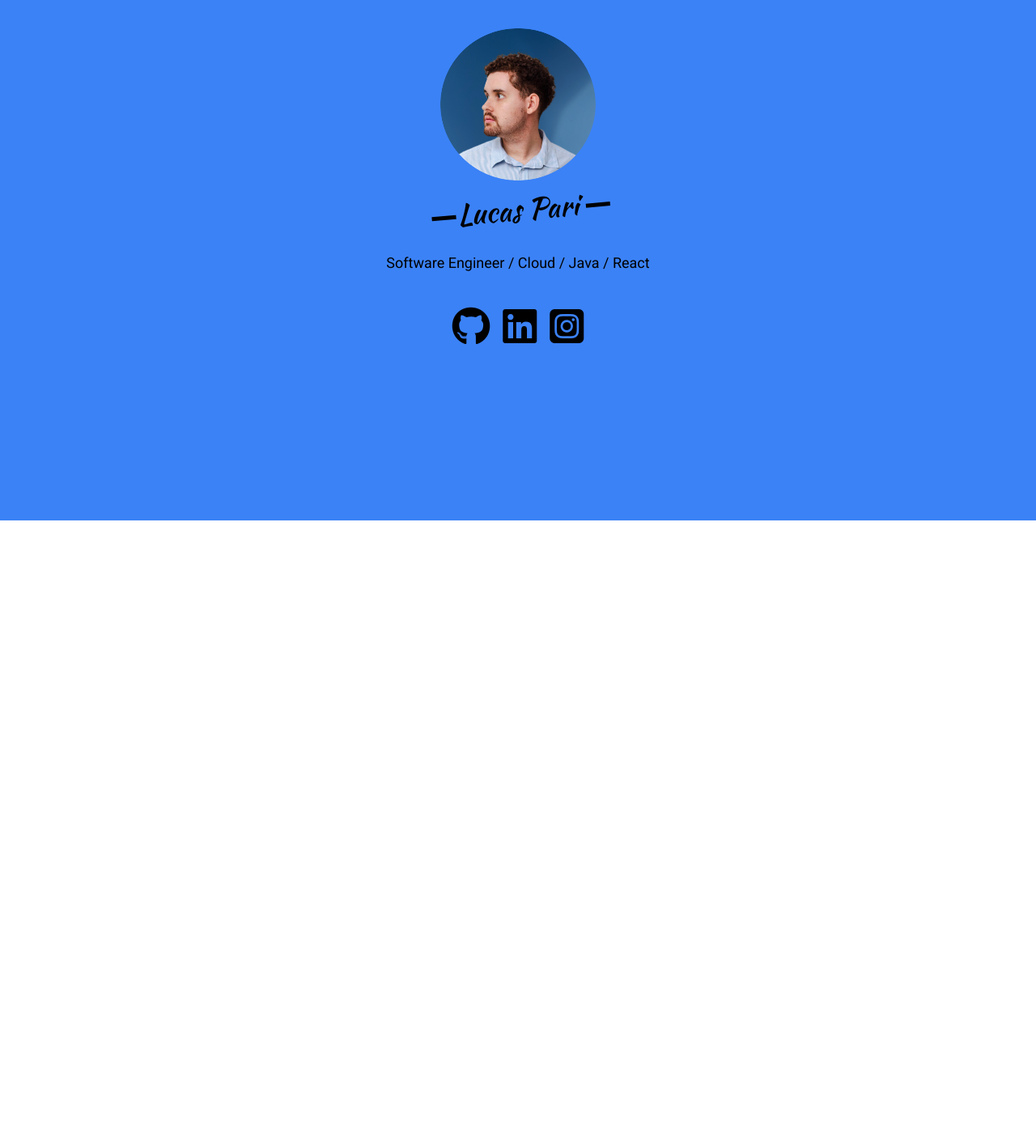
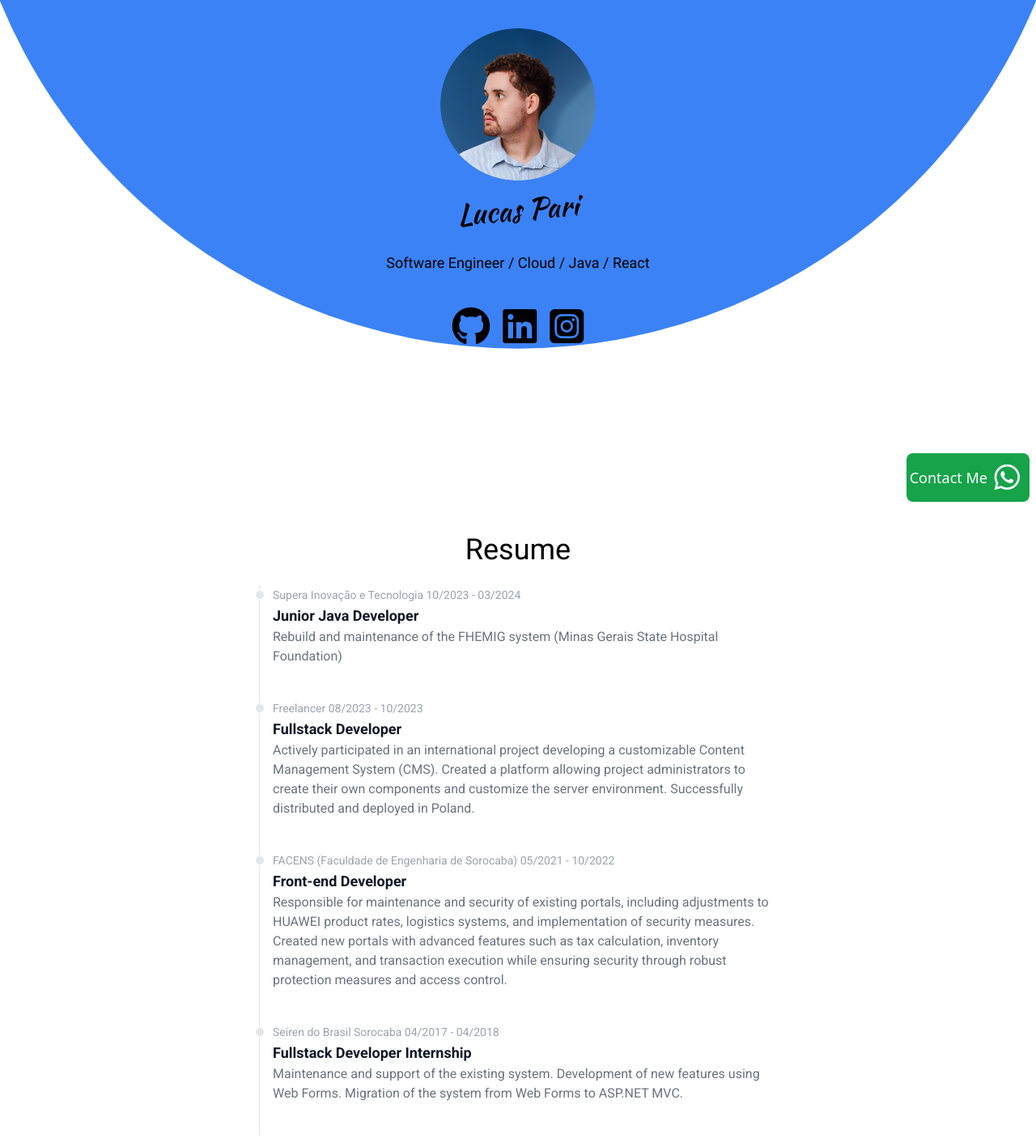
Before and after one commit to lucaspari/portfolio, a plain HTML site: page index.html in a window 1280 px wide. Shown: the part 157-1563 px from the top of the page at 81% size. Before the commit the page ends 800 px from the top, so only its background shows below. Drawn offline with nearby package versions, Linux system fonts and the light colour scheme.

Commit message:
feat: added new styles with clip-path

```diff
--- a/index.html
+++ b/index.html
@@ -2,6 +2,8 @@
 <html lang="en">
   <head>
     <meta charset="UTF-8" />
+    <meta name="viewport" content="width=device-width, initial-scale=1.0" />
+    <title>Lucas Pari ©</title>
     <script src="https://cdn.tailwindcss.com"></script>
     <link rel="preconnect" href="https://fonts.googleapis.com" />
     <link rel="preconnect" href="https://fonts.gstatic.com" crossorigin />
@@ -17,14 +19,10 @@
       crossorigin="anonymous"
       referrerpolicy="no-referrer"
     />
-    <meta name="viewport" content="width=device-width, initial-scale=1.0" />
-    <title>Lucas Pari ©</title>
   </head>
   <body>
-    <div class="container">
-      <header
-        class="min-h-screen w-screen bg-blue-500 flex items-center justify-center"
-      >
+    <div class="z-0 h-screen back-blue bg-blue-500 flex justify-center">
+      <header class="flex items-center justify-center">
         <div class="flex p-2 m-2 flex-col justify-center">
           <div class="flex justify-center">
             <img
@@ -55,5 +53,103 @@
         </div>
       </header>
     </div>
+    <section class="roboto-regular flex justify-center">
+      <div class="flex flex-col">
+        <h2 class="text-center text-4xl py-2 my-2">Resume</h2>
+
+        <ol
+          class="relative border-s w-1/2 m-auto border-gray-200 dark:border-gray-700 my-2"
+        >
+          <li class="mb-10 ms-4">
+            <div
+              class="absolute w-3 h-3 bg-gray-200 rounded-full mt-1.5 -start-1.5 border border-white dark:border-gray-900 dark:bg-gray-700"
+            ></div>
+            <time
+              class="mb-1 text-sm font-normal leading-none text-gray-400 dark:text-gray-500"
+              >Supera Inovação e Tecnologia 10/2023 - 03/2024</time
+            >
+            <h3 class="text-lg font-semibold text-gray-900">
+              Junior Java Developer
+            </h3>
+            <p
+              class="mb-4 text-base font-normal text-gray-500 dark:text-gray-400"
+            >
+              Rebuild and maintenance of the FHEMIG system (Minas Gerais State
+              Hospital Foundation)
+            </p>
+          </li>
+          <li class="mb-10 ms-4">
+            <div
+              class="absolute w-3 h-3 bg-gray-200 rounded-full mt-1.5 -start-1.5 border border-white dark:border-gray-900 dark:bg-gray-700"
+            ></div>
+            <time
+              class="mb-1 text-sm font-normal leading-none text-gray-400 dark:text-gray-500"
+              >Freelancer 08/2023 - 10/2023</time
+            >
+            <h3 class="text-lg font-semibold text-gray-900">
+              Fullstack Developer
+            </h3>
+            <p
+              class="mb-4 text-base font-normal text-gray-500 dark:text-gray-400"
+            >
+              Actively participated in an international project developing a
+              customizable Content Management System (CMS). Created a platform
+              allowing project administrators to create their own components and
+              customize the server environment. Successfully distributed and
+              deployed in Poland.
+            </p>
+          </li>
+          <li class="mb-10 ms-4">
+            <div
+              class="absolute w-3 h-3 bg-gray-200 rounded-full mt-1.5 -start-1.5 border border-white dark:border-gray-900 dark:bg-gray-700"
+            ></div>
+            <time
+              class="mb-1 text-sm font-normal leading-none text-gray-400 dark:text-gray-500"
+              >FACENS (Faculdade de Engenharia de Sorocaba) 05/2021 -
+              10/2022</time
+            >
+            <h3 class="text-lg font-semibold text-gray-900">
+              Front-end Developer
+            </h3>
+            <p
+              class="mb-4 text-base font-normal text-gray-500 dark:text-gray-400"
+            >
+              Responsible for maintenance and security of existing portals,
+              including adjustments to HUAWEI product rates, logistics systems,
+              and implementation of security measures. Created new portals with
+              advanced features such as tax calculation, inventory management,
+              and transaction execution while ensuring security through robust
+              protection measures and access control.
+            </p>
+          </li>
+          <li class="mb-10 ms-4">
+            <div
+              class="absolute w-3 h-3 bg-gray-200 rounded-full mt-1.5 -start-1.5 border border-white dark:border-gray-900 dark:bg-gray-700"
+            ></div>
+            <time
+              class="mb-1 text-sm font-normal leading-none text-gray-400 dark:text-gray-500"
+              >Seiren do Brasil Sorocaba 04/2017 - 04/2018</time
+            >
+            <h3 class="text-lg font-semibold text-gray-900">
+              Fullstack Developer Internship
+            </h3>
+            <p
+              class="mb-4 text-base font-normal text-gray-500 dark:text-gray-400"
+            >
+              Maintenance and support of the existing system. Development of new
+              features using Web Forms. Migration of the system from Web Forms
+              to ASP.NET MVC.
+            </p>
+          </li>
+        </ol>
+      </div>
+    </section>
+    <a
+      class="fixed z-10 right-0 bottom-0 text-white bg-green-600 focus:outline-none font-medium rounded-lg text-sm lg:text-lg p-1 animate-bounce text-center flex justify-between items-center me-2 mb-2"
+      href="https://wa.me/5511963813949"
+    >
+      Contact Me
+      <i class="fa-brands fa-whatsapp fa-2x p-2"></i>
+    </a>
   </body>
 </html>
--- a/style.css
+++ b/style.css
@@ -14,44 +14,11 @@
   transform: rotate(-5deg);
 }
 
-span::before {
-  background-color: #000;
-  width: 30px;
-  height: 5px;
-  content: "";
-  position: absolute;
-  left: 64px;
-  top: 28px;
+.back-blue {
+  clip-path: circle(64.8% at 50% -13%);
 }
-
-span::after {
-  background-color: #000;
-  width: 30px;
-  height: 5px;
-  content: "";
-  position: absolute;
-  left: 255px;
-  top: 28px;
-}
-
 @media (max-width: 1024px) {
-  span::before {
-    background-color: #000;
-    width: 30px;
-    height: 5px;
-    content: "";
-    position: absolute;
-    left: 26px;
-    top: 28px;
-  }
-
-  span::after {
-    background-color: #000;
-    width: 30px;
-    height: 5px;
-    content: "";
-    position: absolute;
-    left: 221px;
-    top: 28px;
+  .back-blue {
+    clip-path: circle(65.8% at 50% 41%);
   }
 }
```
